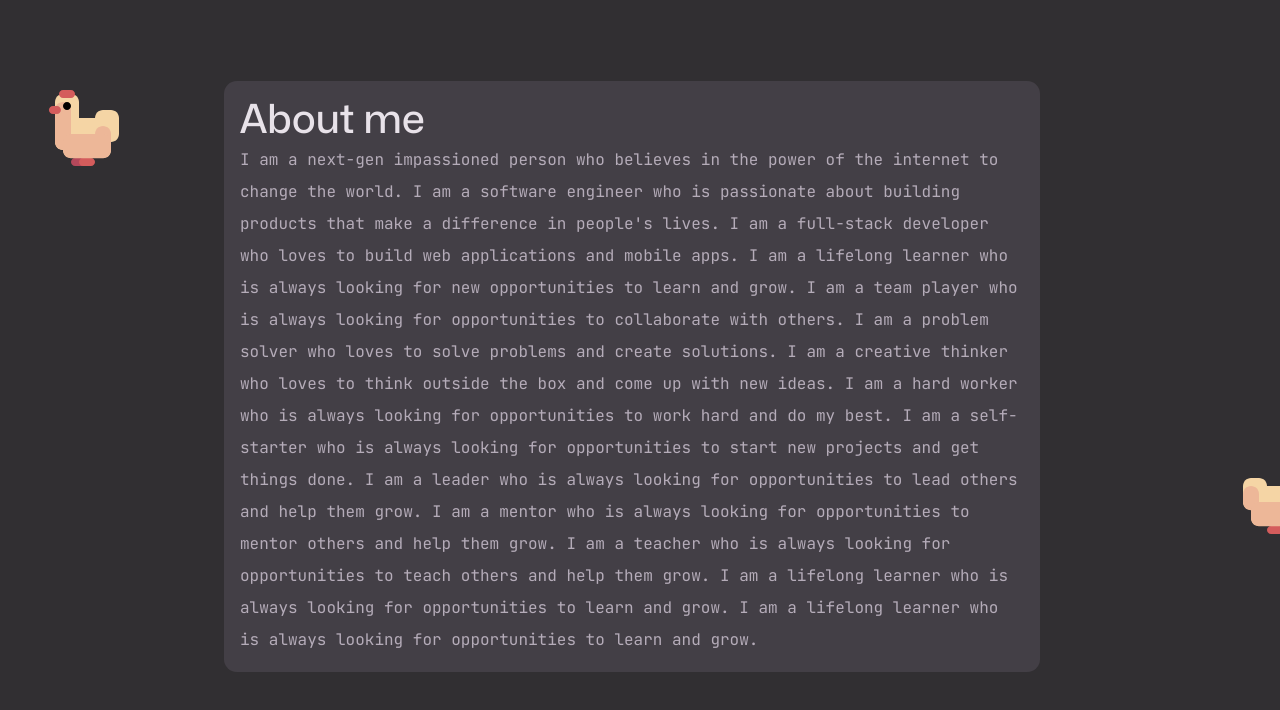
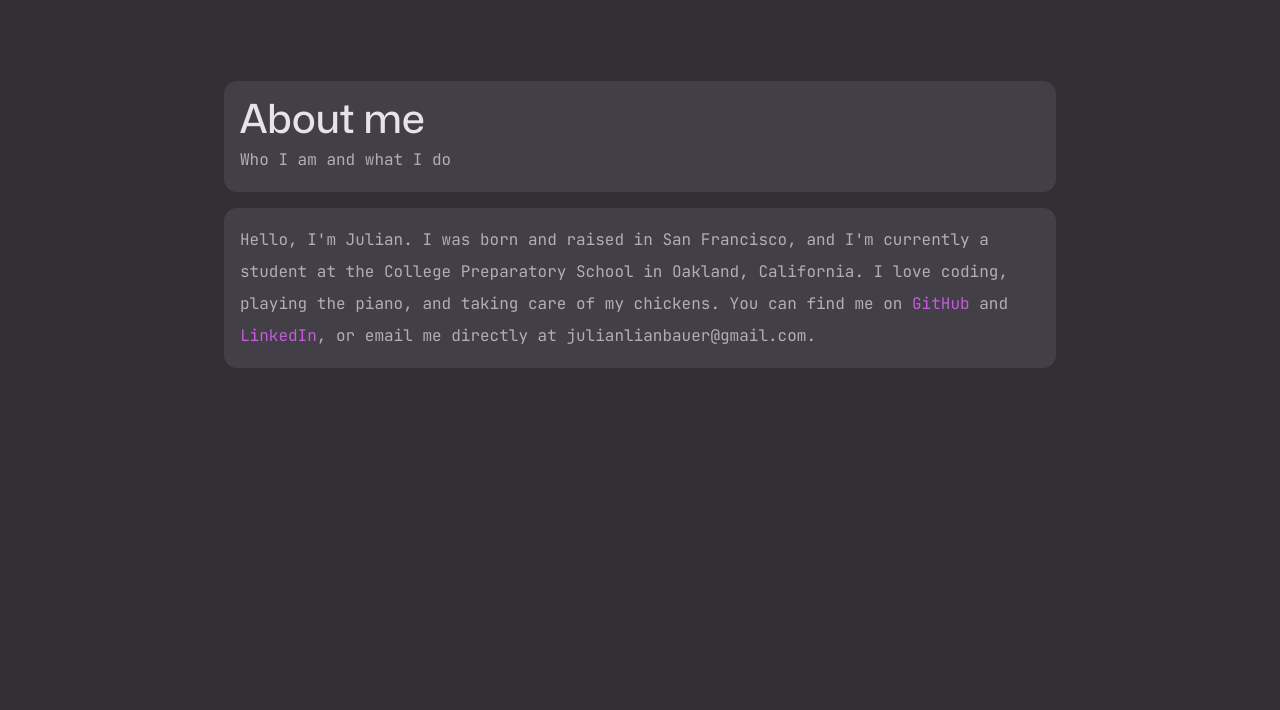
Before and after one commit to Ashwagandhae/website, a SvelteKit app: page /about in a window 1280 px wide. Shown: the top 710 px of the page. Built offline with nearby package versions, Linux system fonts and the light colour scheme.

Commit message:
made usable

```diff
--- a/src/routes/+layout.svelte
+++ b/src/routes/+layout.svelte
@@ -5,12 +5,10 @@
 	import { palette } from '$lib/models/stores';
 	import './styles.css';
 	import PageTransition from '$lib/components/PageTransition.svelte';
-	import ChickenYard from '$lib/components/ChickenYard.svelte';
 </script>
 
 <div class="root" style={getPaletteStyle($palette)}>
 	<div class="back" />
-	<ChickenYard />
 	<Messages />
 	<PageTransition>
 		<main>
--- a/src/routes/about/+page.svelte
+++ b/src/routes/about/+page.svelte
@@ -3,24 +3,21 @@
 	import TopCards from '$lib/components/TopCards.svelte';
 </script>
 
-<TopCards>
+<TopCards single>
+	<Card path="./">
+		<h1>About me</h1>
+		<p>Who I am and what I do</p>
+	</Card>
+</TopCards>
+<div class="content">
 	<Card>
-		<h1>About me</h1>
 		<p>
-			I am a next-gen impassioned person who believes in the power of the internet to change the
-			world. I am a software engineer who is passionate about building products that make a
-			difference in people's lives. I am a full-stack developer who loves to build web applications
-			and mobile apps. I am a lifelong learner who is always looking for new opportunities to learn
-			and grow. I am a team player who is always looking for opportunities to collaborate with
-			others. I am a problem solver who loves to solve problems and create solutions. I am a
-			creative thinker who loves to think outside the box and come up with new ideas. I am a hard
-			worker who is always looking for opportunities to work hard and do my best. I am a
-			self-starter who is always looking for opportunities to start new projects and get things
-			done. I am a leader who is always looking for opportunities to lead others and help them grow.
-			I am a mentor who is always looking for opportunities to mentor others and help them grow. I
-			am a teacher who is always looking for opportunities to teach others and help them grow. I am
-			a lifelong learner who is always looking for opportunities to learn and grow. I am a lifelong
-			learner who is always looking for opportunities to learn and grow.
+			Hello, I'm Julian. I was born and raised in San Francisco, and I'm currently a student at the
+			College Preparatory School in Oakland, California. I love coding, playing the piano, and
+			taking care of my chickens. You can find me on
+			<a href="https://github.com/Ashwagandhae">GitHub</a> and
+			<a href="https://www.linkedin.com/in/julian-bauer-32823b246/">LinkedIn</a>, or email me
+			directly at julianlianbauer@gmail.com.
 		</p>
 	</Card>
-</TopCards>
+</div>
```
